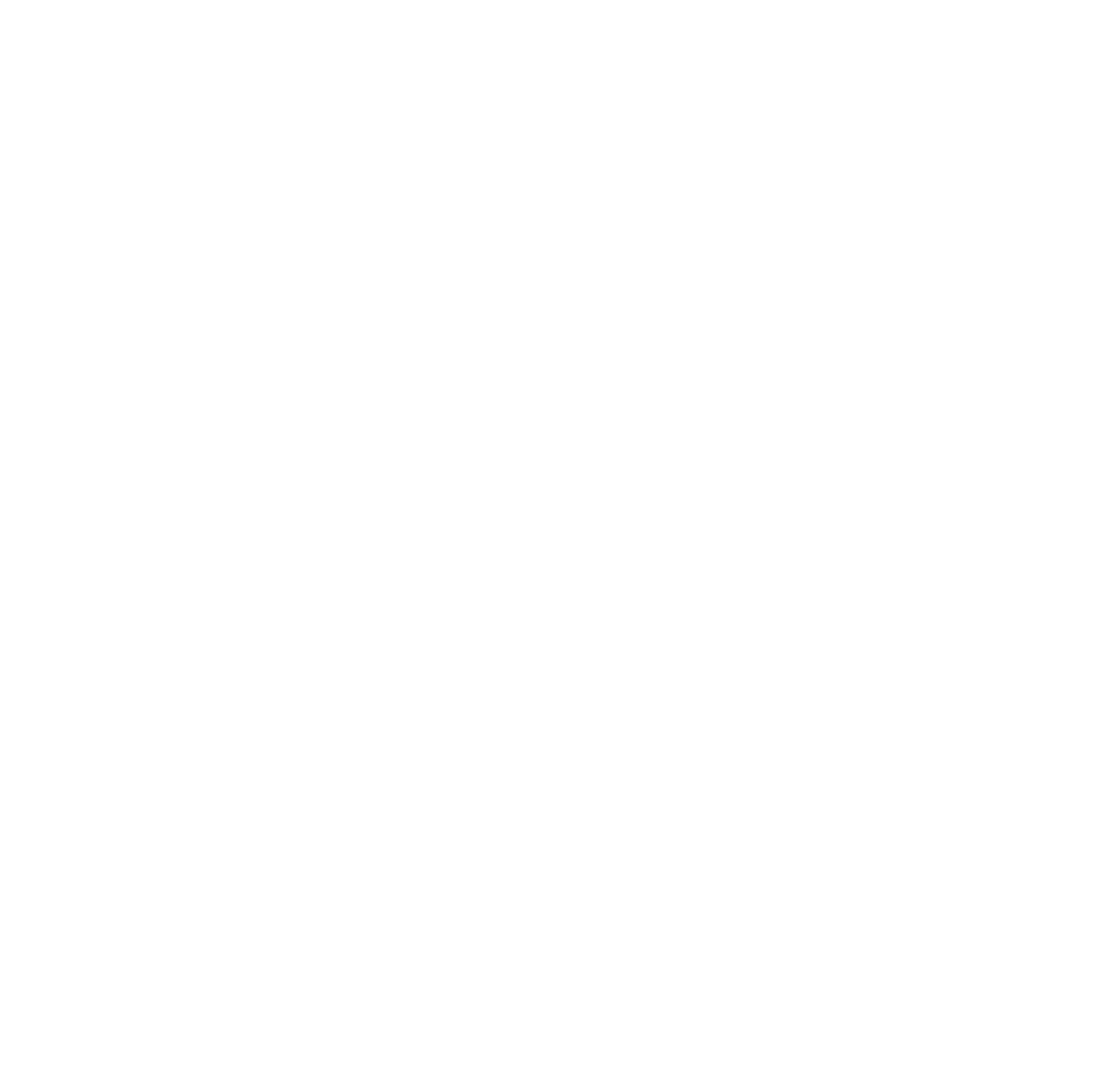
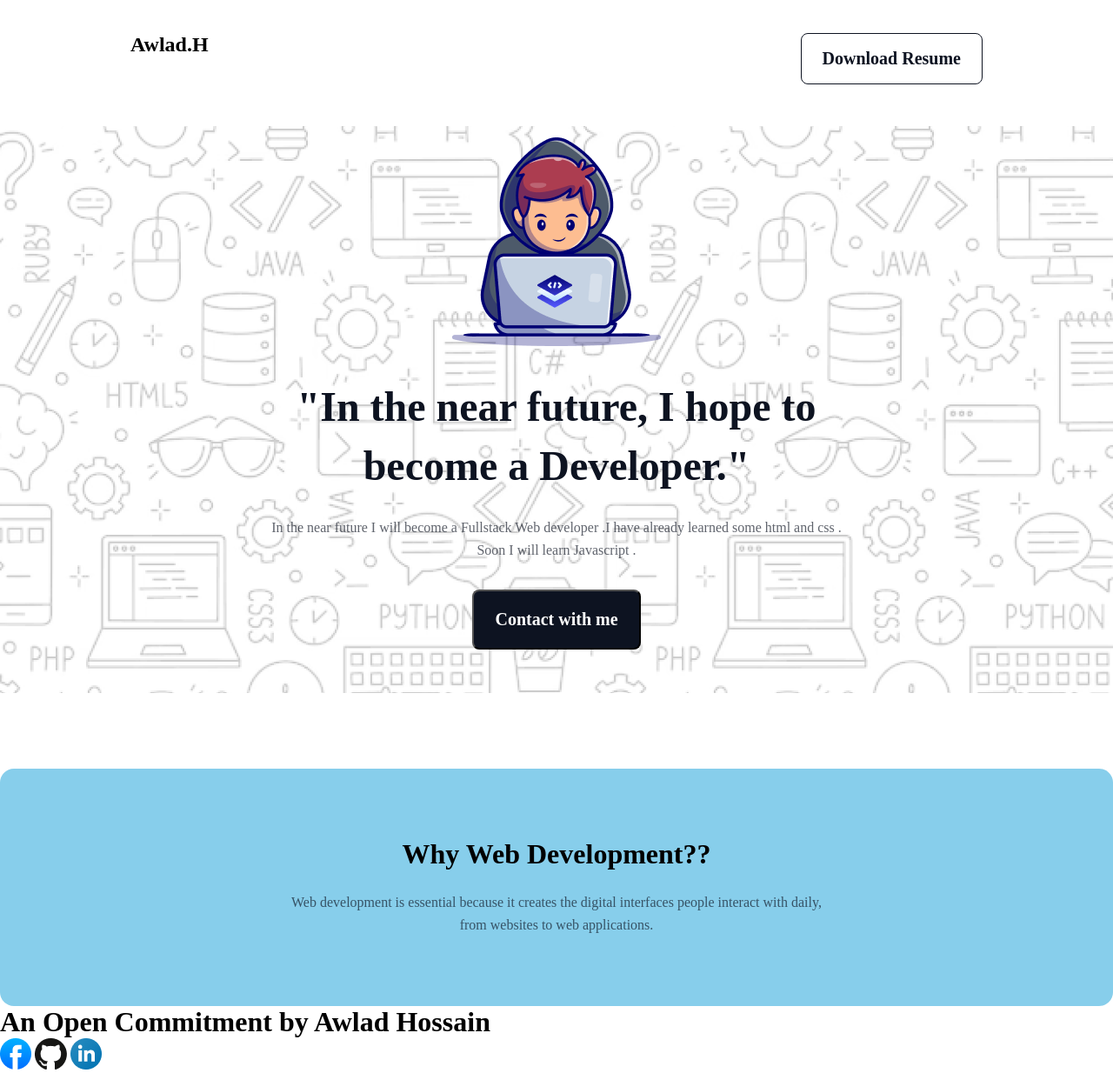
Before and after one commit to Musfiq708/New_Mission_1, a plain HTML site: page index.html in a window 1280 px wide. Shown: the whole page at 87% size. Before the commit the page ends 800 px from the top, so only its background shows below. Drawn offline with Linux system fonts and the light colour scheme; a web font is replaced by a local one.

Commit message:
nav and section added

```diff
--- a/Styles/styles.css
+++ b/Styles/styles.css
@@ -0,0 +1,98 @@
+* {
+    margin: 0px;
+    font-family: Azeret Mono;
+
+}
+
+.navbar {
+    background-color: white;
+    padding-left: 150px;
+    padding-right: 150px;
+    padding-top: 38px;
+    padding-bottom: 35px;
+}
+
+.navbar-details {
+    display: flex;
+    justify-content: space-between;
+    text-align: center;
+}
+
+.nav-btn {
+    border: 1px solid rgb(13, 19, 33);
+    border-radius: 8px;
+    padding: 17px 24px;
+    color: #0D1321;
+    background-color: white;
+    font-size: 20px;
+    font-weight: 600;
+}
+
+.first-section {
+    text-align: center;
+    background-image: url('../assets/Hero-bg.png');
+    background-position: center;
+    height: 652px;
+    padding-top: 26px;
+    background-repeat: no-repeat;
+}
+
+.first-section-title {
+    color: #0D1321;
+    font-family: Azeret Mono;
+    font-size: 48px;
+    font-weight: 800;
+    line-height: 68px;
+    letter-spacing: 0%;
+    text-align: center;
+    margin-top: 32px;
+    margin-bottom: 24px;
+}
+
+/* common sections */
+.common-pera {
+    color: #0d1321a8;
+    font-family: Azeret Mono;
+    font-size: 16px;
+    font-weight: 400;
+    line-height: 26px;
+    letter-spacing: 0%;
+    text-align: center;
+}
+
+.common-weight {
+    max-width: 1140px;
+}
+.universal-head{
+    color: black;
+    font-size: 32px;
+    font-weight: 800;
+    line-height: 37px;
+    letter-spacing: 0%;
+    text-align: center;
+    margin-bottom: 24px;
+}
+
+/* common section ends */
+.first_section-btn {
+    border-radius: 8px;
+    background-color: #0D1321;
+    padding: 21px 24px;
+    color: #FFFFFF;
+    font-size: 20px;
+    font-weight: 600;
+    line-height: 23px;
+    letter-spacing: 0%;
+    text-align: center;
+    margin-top: 32px;
+    margin-bottom: 45px;
+}
+
+.second-section {
+    border-radius: 16px;
+    background: skyblue;
+    text-align: center;
+    margin: auto;
+    margin-top: 74px;
+    padding: 80px 97px;
+}
--- a/index.html
+++ b/index.html
@@ -1,11 +1,44 @@
 <!DOCTYPE html>
 <html lang="en">
+
 <head>
     <meta charset="UTF-8">
     <meta name="viewport" content="width=device-width, initial-scale=1.0">
-    <title>Document</title>
+    <title>New Mission</title>
+    <link rel="preconnect" href="https://fonts.googleapis.com">
+    <link rel="preconnect" href="https://fonts.gstatic.com" crossorigin>
+    <link href="https://fonts.googleapis.com/css2?family=Azeret+Mono:ital,wght@0,100..900;1,100..900&display=swap"
+        rel="stylesheet">
+    <link rel="stylesheet" href="Styles/styles.css">
 </head>
+
 <body>
+    <nav class="navbar">
+        <div class="navbar-details">
+            <h1>Awlad.H</h1>
+            <a href=""><button class="nav-btn">Download Resume</button></a>
+        </div>
+    </nav>
+    <main>
+        <section class="first-section">
+            <img src="assets/Group.png" alt="">
+            <h1 class="first-section-title">"In the near future, I hope to<br>become a Developer."</h1>
+            <p class="common-pera">In the near future I will become a Fullstack Web developer .I have already learned
+                some html and css . <br>Soon I will learn Javascript .</p>
+            <button class="first_section-btn" onclick="location.href='#Foot'">Contact with me</button>
+        </section>
+        <section class="second-section common-weight">
+            <h1 class="universal-head" ">Why Web Development??</h1>
+            <p class="common-pera">Web development is essential because it creates the digital interfaces people interact with daily, <br>from websites to web applications. </p>
+        </section>
+    </main>
+    <footer id="Foot" class=".footer-section">
+        <h1 class="footer-head">An Open Commitment by Awlad Hossain</h1>
+        <div class="social-media"><a href=""><img src="assets/facebook.png" alt=""></a>
+            <a href=""><img src="assets/github.png" alt=""></a>
+            <a href=""><img src="assets/linkedin-icon 1.png" alt=""></a>
+        </div>
+    </footer>
+</body>
 
-</body>
 </html>
```
